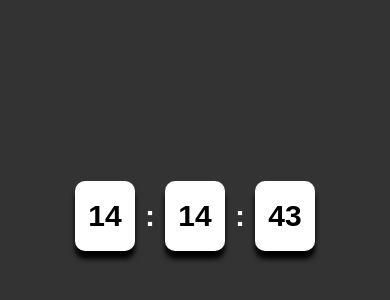
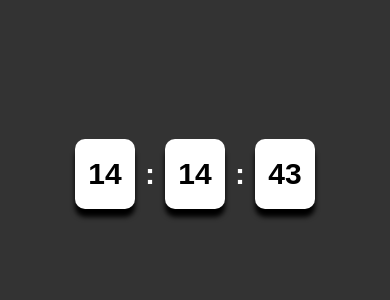
Before and after one commit to infinity141/Digital-Clock, a plain HTML site: page index.html in a window 390 px wide. Shown: the part 206-506 px from the top of the page. Drawn offline with Linux system fonts and the light colour scheme.

Commit message:
still wasn't fixed the div stuff

```diff
--- a/style.css
+++ b/style.css
@@ -61,6 +61,10 @@
   .big-time {
     font-size: 40px;
   }
+
+  .aligner {
+    height: 90vh;
+  }
 }
 
 @media screen and (max-width: 420px) {
```
